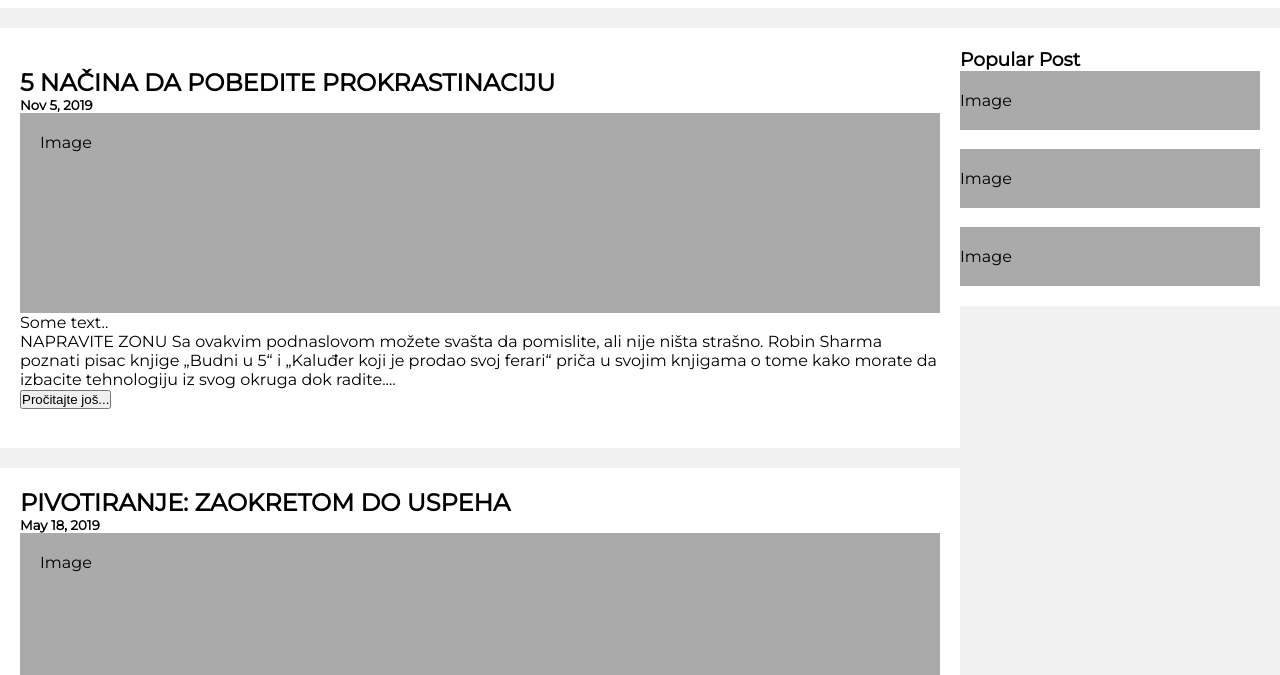
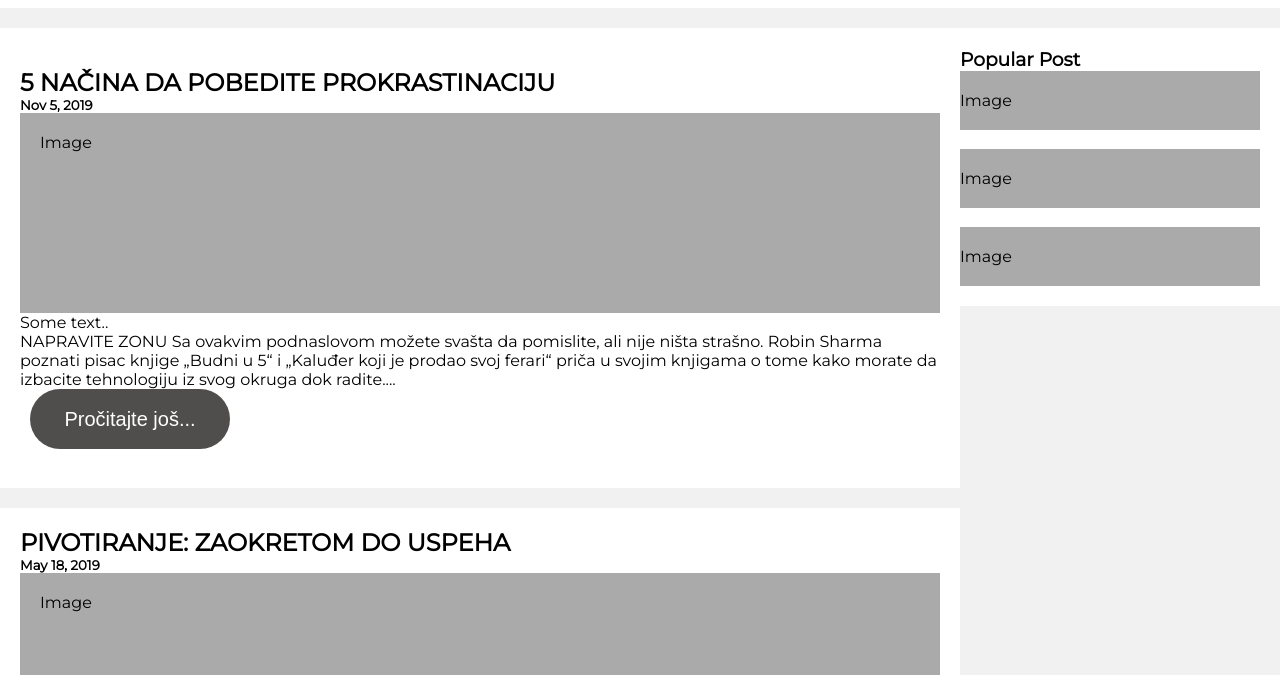
Before and after one commit to aleksandarkrst/epos-domaci2, a plain HTML site: page blog.html in a window 1280 px wide. Shown: the part 125-800 px from the top of the page. Drawn offline with nearby package versions, Linux system fonts and the light colour scheme.

Commit message:
Blog - reseno dugme

```diff
--- a/css/blog.css
+++ b/css/blog.css
@@ -268,6 +268,25 @@ a {
   cursor: pointer;
 }
 
+.btn {
+  width: 200px;
+  height: 60px;
+  font-size: 20px;
+  margin-left: 10px;
+  margin-right: 15px;
+  border-radius: 30px;
+  background-color: rgb(80, 77, 77);
+  border-width: 0px;
+	text-decoration: none;
+  color: #fff;
+}
+
+.btn:hover {
+  background-color: #fd3301;
+  transition: 0.3s;
+  cursor: pointer;
+}
+
 /* Footer */
 .footer {
   background-color: #fd3301;
```
